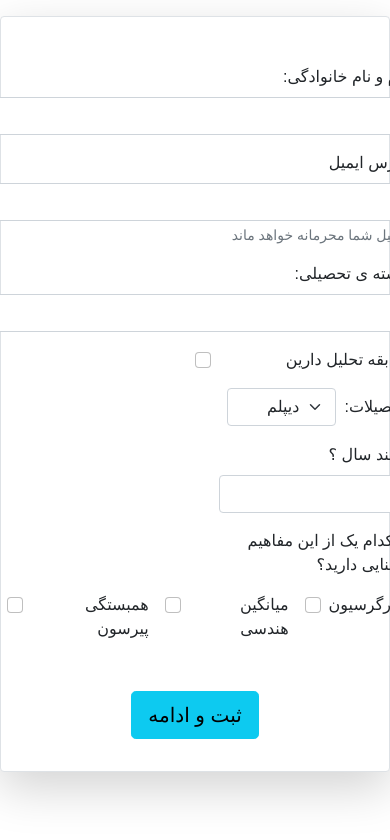
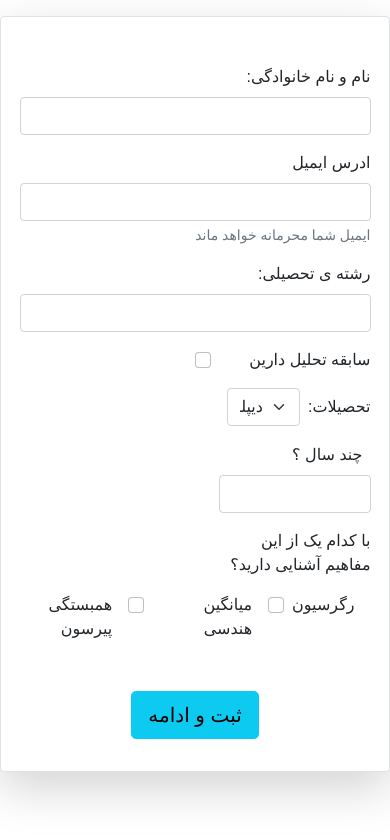
Before and after one commit to Aref-Riant/anchoring-in-pva, a React (Create React App) app: page /form in a window 390 px wide. Shown: the top 840 px of the page. Built offline with nearby package versions, Linux system fonts and the light colour scheme; a small style sheet from the web is missing.

Commit message:
fix response

```diff
--- a/src/pages/regform.css
+++ b/src/pages/regform.css
@@ -1,11 +1,13 @@
-.regform{
-    width: 30%;
-    height: 90%;
+.regform {
+  width: 30%;
+  height: 90%;
 }
-@media only screen and (max-width: 600px) {
+@media only screen and (max-width: 800px) {
   .regform {
-    width: 100%;
+    width: 100vw;
     margin: 0 auto;
   }
-
+  .formClass{
+    width: 90vw;
+  }
 }
--- a/src/pages/regform.jsx
+++ b/src/pages/regform.jsx
@@ -30,7 +30,7 @@ function isEmail(val) {
       className="regform container border d-flex flex-column align-items-center justify-content-center my-3
         shadow-lg p-3 mb-5 bg-body rounded"
     >
-      <form class="my-3 mx-1">
+      <form class="my-3 mx-1 formClass" >
         <div class="my-3 ">
           <label for="exampleInputEmail1" class="form-label">
             نام و نام خانوادگی: &nbsp;
```
